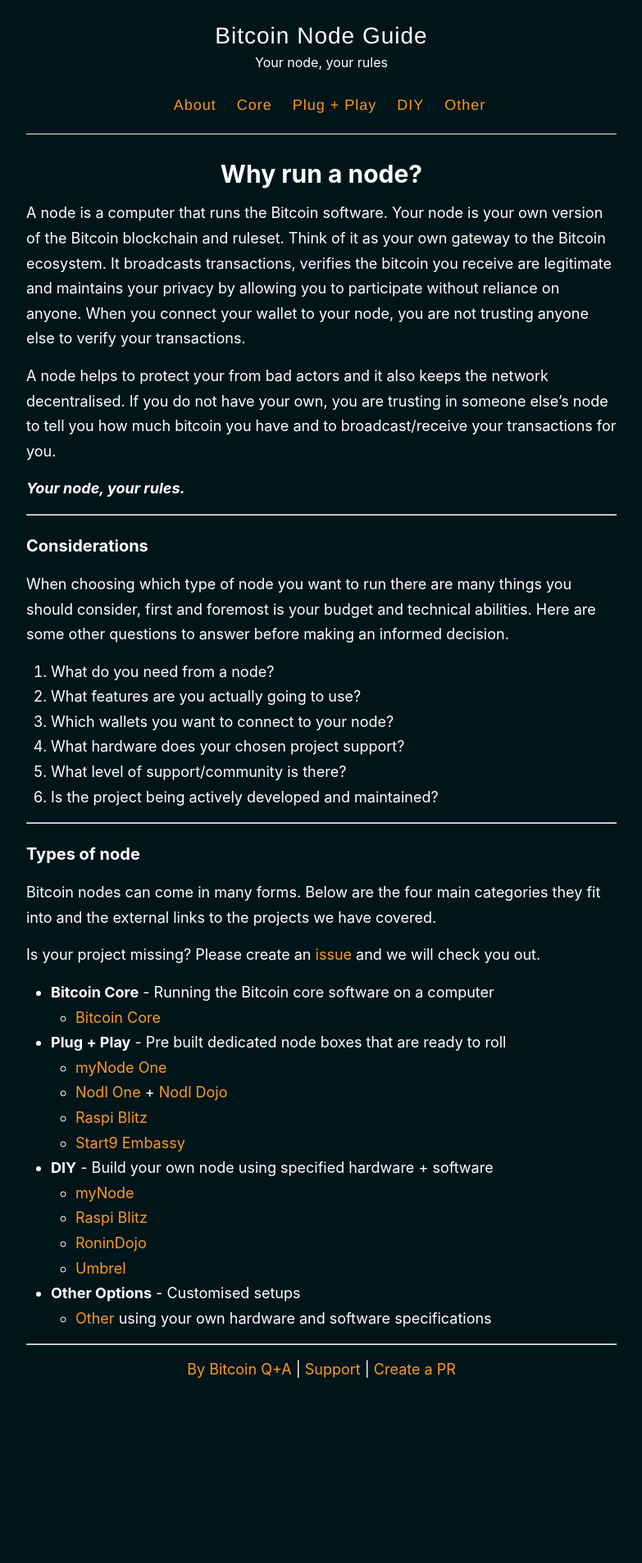
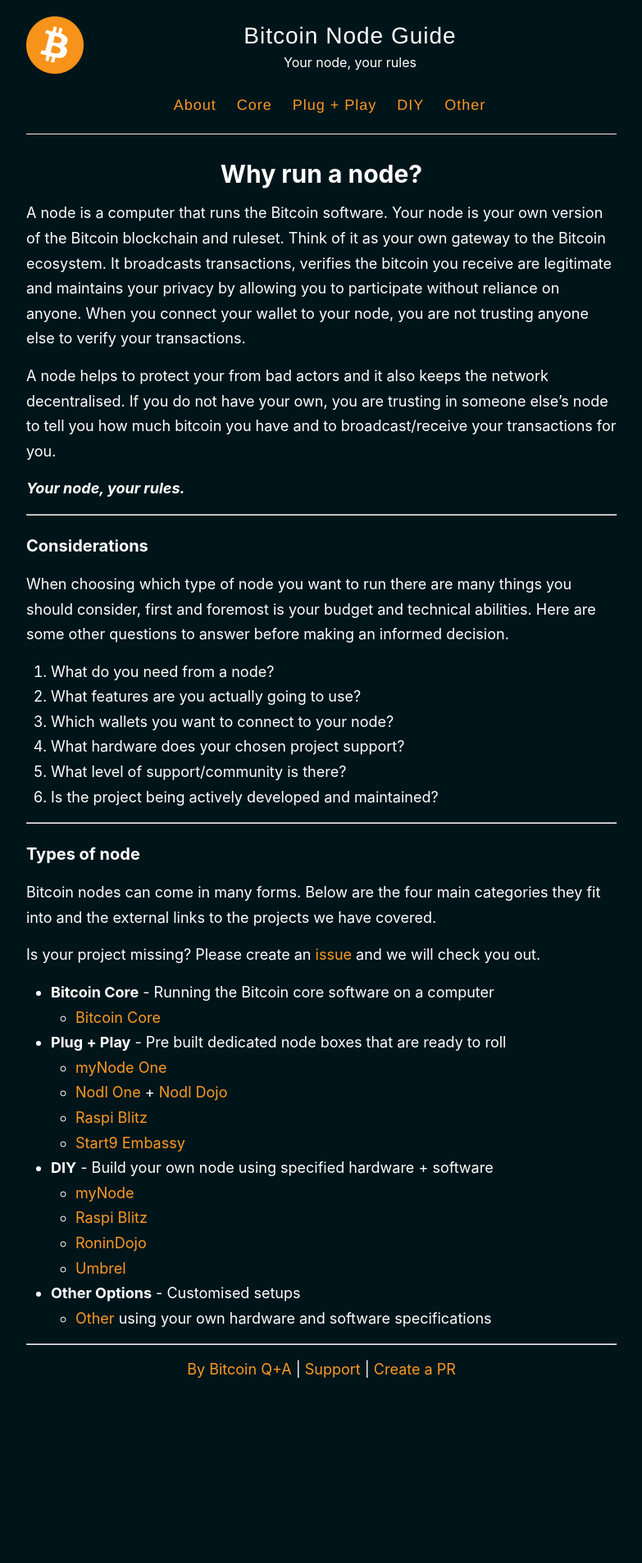
Before and after one commit to BitcoinQnA/node-guide, a Jekyll site: the page built from index.html, in a window 1280 px wide. Shown: the whole page at 82% size, without its empty margins (248-1031 px from the left). Built offline with Jekyll 4.4.1, drawn with Linux system fonts in a browser that asks for light colours; the list of posts is cut into pages by our own code.

Commit message:
Update style.scss

```diff
--- a/assets/style.scss
+++ b/assets/style.scss
@@ -278,10 +278,9 @@
 }
 
 .site-avatar {
-  float: none;
-  display: block;
-  width: 0px;
-  height: 0px;
+  float: left;
+  width: 70px;
+  height: 70px;
   margin-right: 0px;
 
 
```
